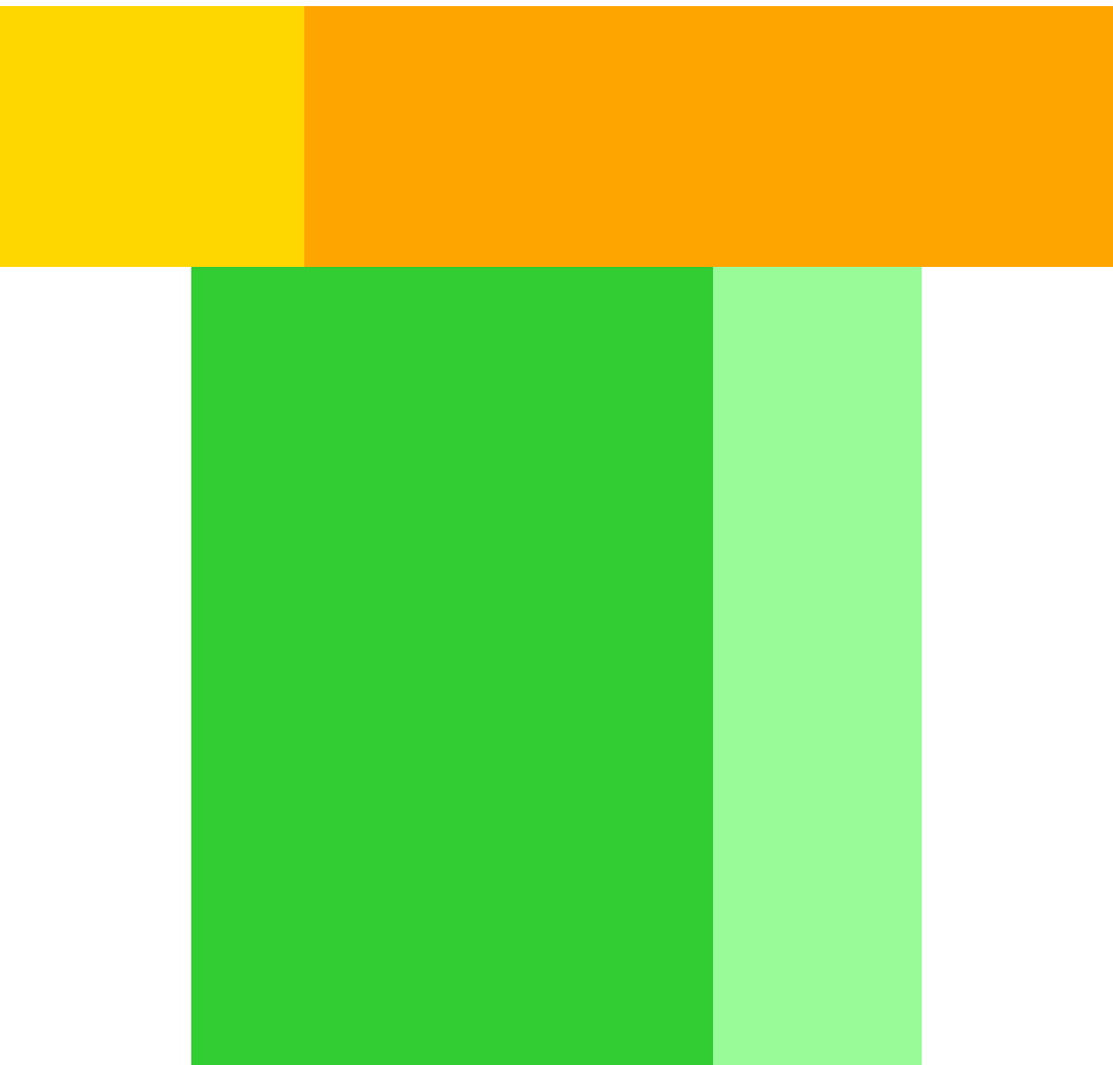
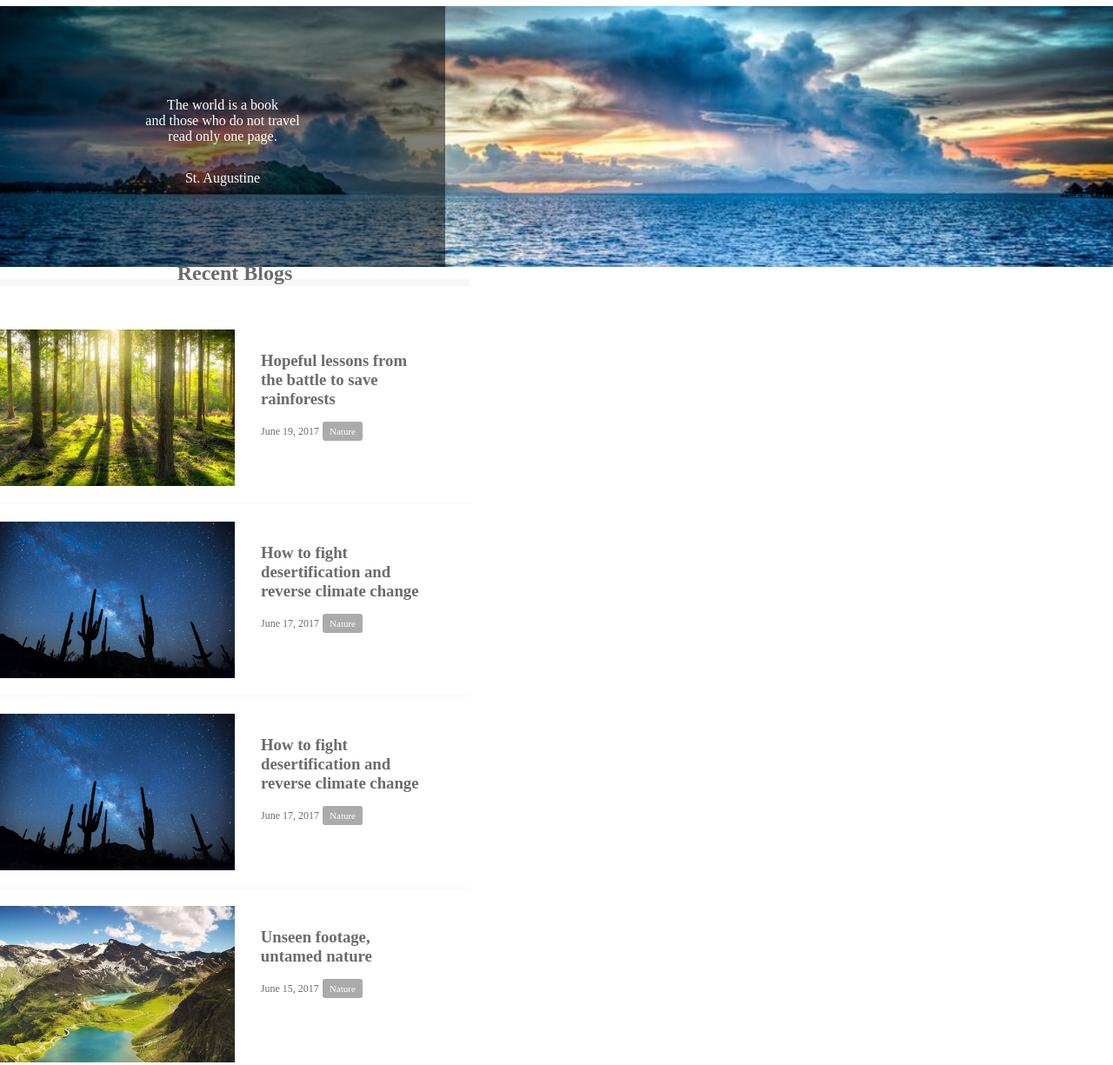
Before and after one commit to minoue436074/exercise1, a plain HTML site: page caravan/index.html in a window 1280 px wide. Shown: the part 68-1293 px from the top of the page at 87% size. Drawn offline with Linux system fonts and the light colour scheme.

Commit message:
20221216commit

```diff
--- a/caravan/index.html
+++ b/caravan/index.html
@@ -2,6 +2,7 @@
 <html lang="ja">
   <head>
     <meta charset="UTF-8" />
+     <meta name="viewport" content="width=device-width,initial-scale=1.0">
     <!-- CSSファイルの読み込み -->
     <link rel="stylesheet" href="style.css" />
     <title>CARAVAN</title>
@@ -14,8 +15,9 @@
         <a href="index.html">
           CARAVAN
         </a>
-      <h1>
+      </h1>
     </header>
+
     <!-- navigation -->
     <nav>
       <ul class="nav-list">
@@ -29,13 +31,107 @@
 
        <!-- main-visual用のdiv -->
     <div class="main-visual">
-      <div class="main-visual-content"></div>
+      <div class="main-visual-content">
+      <p class="main-visual-text">
+
+        The world is a book <br>
+        and those who do not travel<br>
+        read only one page.
+      </p>
+      <p class="main-visual-name">
+       St. Augustine
+      </p>
+      </div>
+     </div>
+
+    <!-- main用のdiv -->
+    <main>
+      <section class="blog">
+      <h2 class="blog-heading">Recent Blogs</h2>
+
+      <div class="blog-box">
+        <div class="blog-item">
+        <img class="blog-image" src="img/forest.jpg"/>
+        <section class="blog-text">
+        <h3 class="blog-text-heading">
+          <a href="single.html">
+          Hopeful lessons from<br>
+          the battle to save<br>
+          rainforests
+          </a>
+        </h3>
+        <p class="blog-date">June 19, 2017</p>
+        <span class="category">Nature</span>
+      </section>
+      </div>
+
+                <div class="blog-item">
+            <img class="blog-image" src="img/desert.jpg" />
+            <section class="blog-text">
+              <h3 class="blog-text-heading">
+                <a href="single.html">
+                  How to fight<br>
+                  desertification and<br>
+                  reverse climate change
+                </a>
+              </h3>
+              <p class="blog-date">June 17, 2017</p>
+              <span class="category">Nature</span>
+            </section>
+          </div>
+
+                    <div class="blog-item">
+            <img class="blog-image" src="img/desert.jpg" />
+            <section class="blog-text">
+              <h3 class="blog-text-heading">
+                <a href="single.html">
+                  How to fight<br>
+                  desertification and<br>
+                  reverse climate change
+                </a>
+              </h3>
+              <p class="blog-date">June 17, 2017</p>
+              <span class="category">Nature</span>
+            </section>
+          </div>
+
+          <div class="blog-item">
+            <img class="blog-image" src="img/italy.jpg" />
+            <section class="blog-text">
+              <h3 class="blog-text-heading">
+                <a href="single.html">
+                  Unseen footage,<br>
+                  untamed nature
+                </a>
+              </h3>
+              <p class="blog-date">June 15, 2017</p>
+              <span class="category">Nature</span>
+            </section>
+          </div>
+
+            <div class="blog-item">
+            <img class="blog-image" src="img/asia.jpg" />
+            <section class="blog-text">
+              <h3 class="blog-text-heading">
+                <a href="single.html">
+                  The case for<br>
+                  engineering our food
+                </a>
+              </h3>
+              <p class="blog-date">June 14, 2017</p>
+              <span class="category">Culture</span>
+            </section>
+
+
+      </div>
     </div>
-    <!-- main用のdiv -->
-    <div class="main">
-      <div class="blog"></div>
-      <div class="sidebar"></div>
-    </div>
+    <div class="sidebar"></div>
+    </main>
+
+    <!-- footer -->
+    <footer>
+      <p class="footer-text">© All rights reserved by Infratop.Inc.</p>
+    </footer>
 
   </body>
 </html>
--- a/caravan/style.css
+++ b/caravan/style.css
@@ -3,9 +3,14 @@
   margin: 0;
   padding: 0;
   box-sizing: border-box;
+  color: #6c6b6b;
 }
 
-.header{
+a {
+  text-decoration: none;
+}
+
+.header {
   width: 90%;
   padding: 15px 0;
   margin: 0 auto;/* 中央寄せ（左右に余白がないとできない） */
@@ -31,36 +36,120 @@
 .main-visual {
   width: 100%; /* 横幅いっぱい */
   height: 300px; /* 高さ300px */
-  background-color: orange; /* 背景色orange */
+  background-image: url(img/mv.jpg);
+  background-size: cover;/* 縦横比を維持したまま背景領域を埋め尽くす */
+  background-position: center; /* 背景画像を中央に配置 */
 }
 
 .main-visual-content{
-  width: 350px;/* 横幅350px */
-  height: 300px;/* 高さ350px */
-  background-color: gold;/* 背景色gold */
+  width: 40%;/* 横幅40% */
+  height: 300px;
+  background-color: rgba(0,0,0,0.5);/* 背景色gold */
+  text-align: center;/* 文字を中央揃えにする */
+  padding-top: 105px; /* 上側の内側余白で垂直方向の位置を調整 */
+}
+
+.main-visual-text{
+  color: #fff; /* 文字色を白に変更 */
+}
+
+.main-visual-name{
+  margin-top: 30px;
+  color: #fff;/* 文字色を白に変更 */
 }
 
 .main {
-  width: 100%; /* 横幅いっぱい */
+  width: 800px; /* 横幅いっぱい */
   display: flex;/* Flexboxの利用 */
   justify-content:center;/* 子要素の横並び・中央寄せ */
-  margin:0 auto;/* 中央寄せ（左右に余白がないとできない） */
+  margin: 0 auto;/* 中央寄せ（左右に余白がないとできない） */
+  padding: 70px 0;/* 上下に70px、左右に0pxの内側余白 */
 }
 
 .blog{
-  width: 600px;
-  height: 1400px;
-  background-color: limegreen;
+  width: 540px;
+  margin-right: 30px;/* 領域の右側余白 */
+}
+
+.blog-heading{
+  border-bottom: 8px solid #f7f7f7;
+  text-align: center;
+  line-height: 0.6;
+}
+
+.blog-box{
+  padding-top: 50px;
+}
+
+.blog-item{
+  padding-bottom: 20px;
+  margin-bottom: 20px;
+  border-bottom: 1px solid #f7f7f7;
+  display: flex;
+  justify-content: flex-start;
+}
+
+.blog-image{
+  height: 180px;
+}
+
+.blog-text{
+  padding: 25px 0 0 30px;
+}
+
+.blog-text-heading{
+  padding-bottom: 15px;
+}
+.blog-date{
+  font-size: 12px;
+  display: inline-block;
+
+}
+
+.category{
+  display: inline-block;
+  padding: 5px 8px;
+  background-color: #acabab;
+  border-radius: 3px;
+  color: #fff;
+  font-size: 11px;
 }
 
 .sidebar{
-  width: 240px;
-  height: 1400px;
-  background-color: palegreen;
+  width: 230px;
 }
 
 .footer{
 width: 100%; /* 横幅いっぱい */
 height:120px; /*高さ120px*/
-background-color:blue; /*背景色blue*/
+text-align: center;
+line-height: 120px;
+background-color: #848282;
 }
+
+.footer-text{
+  color:#fff;
+}
+
+/* すべての画面サイズで適用される設定 */
+.social i {
+  color:black;
+}
+/* タブレット横置きサイズ（1024px）以下の際に適用される設定 */
+@media screen and (max-width:1024px) {
+  .social i {
+    width: auto;
+    color: green;
+  }
+}
+/* タブレット縦置きサイズ（768px）以下の際に適用される設定 */
+@media screen and (max-width:768px) {
+  .social i {
+    color: red;
+  }
+}
+/* スマートフォンサイズ（425px）以下の際に適用される設定 */
+@media screen and (max-width:425px) {
+  .social i {
+    color: blue;
+  }
```
Also changed, not shown: caravan/img/airport.jpg (added), caravan/img/asia.jpg (added), caravan/img/desert.jpg (added), caravan/img/forest.jpg (added), caravan/img/italy.jpg (added), caravan/img/japan.jpg (added), caravan/img/japan2.jpg (added), caravan/img/lake.jpg (added), caravan/img/mv.jpg (added), caravan/img/person.jpg (added), caravan/img/road.jpg (added), caravan/img/snow.jpg (added), 1 other file.
